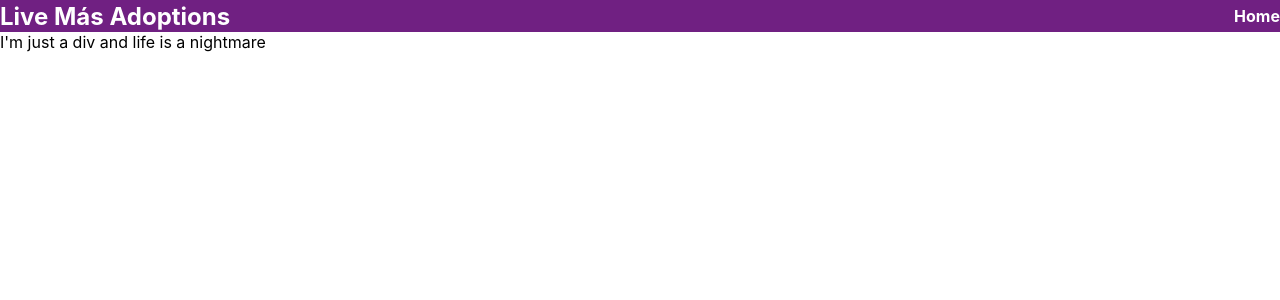
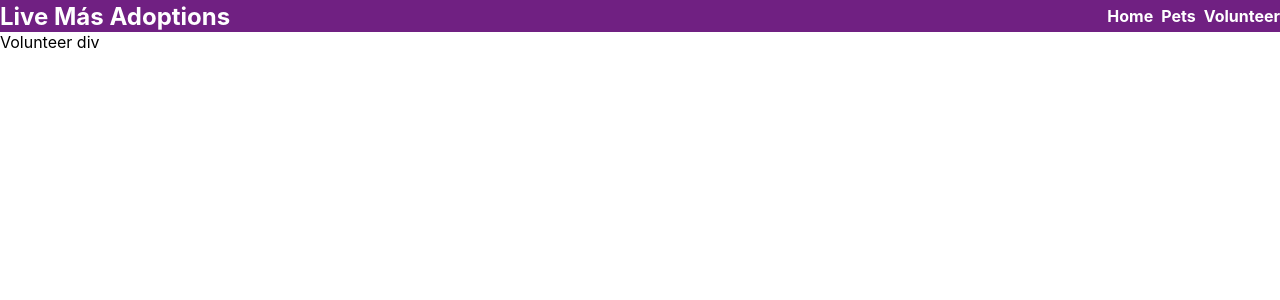
Before and after one commit to DerWindFish/Live-Mas-Adoptions, a React (Create React App) app in the folder client/: page /volunteers in a window 1280 px wide. Shown: the top 300 px of the page. Built offline with nearby package versions, Linux system fonts and the light colour scheme.

Commit message:
nav bar fully impolmented and moving between compontents

```diff
--- a/client/src/App.js
+++ b/client/src/App.js
@@ -1,6 +1,9 @@
 import './App.css'
 import Nav from './components/Nav'
 import Pets from './components/Pets'
+import Home from './components/Home'
+import Volunteers from './components/Volunteers'
+import { Routes, Route} from 'react-router-dom'
 
 function App() {
   return (
@@ -8,8 +11,13 @@
       <header>
         <Nav />
       </header>
-
-      I'm just a div and life is a nightmare
+      <main>
+        <Routes>
+          <Route path='/' element={ <Home /> } />
+          <Route path='pets' element={ <Pets /> } />
+          <Route path='volunteers' element={ <Volunteers />} />
+        </Routes>
+      </main>
     </div>
   );
 }
--- /dev/null
+++ b/client/src/components/Home.jsx
@@ -0,0 +1,11 @@
+import React from "react";
+
+const Home = () => {
+    return (
+        <div>
+            I'm just a div and life is a nightmare
+        </div>
+    )
+}
+
+export default Home
--- a/client/src/components/Nav.jsx
+++ b/client/src/components/Nav.jsx
@@ -5,7 +5,11 @@
     return (
         <nav className='navbar'>
             <h2>Live Más Adoptions</h2>
-            <Link to='/'>Home</Link>
+            <div>
+                <Link to='/'>Home</Link>
+                <Link to='/pets'>Pets</Link>
+                <Link to='/volunteers'>Volunteer</Link>
+            </div>
         </nav>
     )
 }
--- a/client/src/components/NewPet.jsx
+++ b/client/src/components/NewPet.jsx
@@ -1,7 +1,9 @@
 import React from "react";
 
 const NewPet = () => {
-
+    <div>
+        I'm gonna be a form one day
+    </div>
 }
 
 export default NewPet
--- a/client/src/components/Volunteers.jsx
+++ b/client/src/components/Volunteers.jsx
@@ -1,9 +1,11 @@
 import React from "react";
 
 const Volunteers = () => {
-    <div>
-        Volunteer div
-    </div>
+    return (
+        <div>
+            Volunteer div
+        </div>
+    )
 }
 
 export default Volunteers
```
